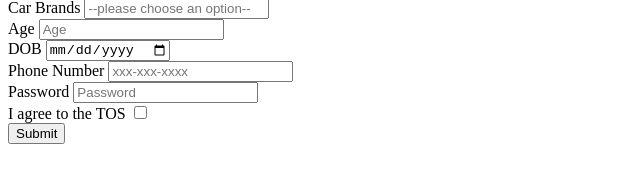
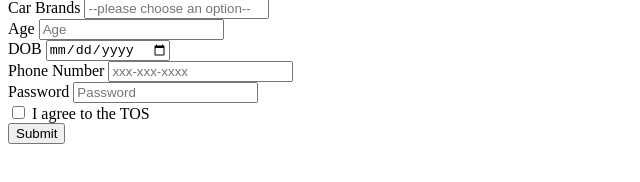
Before and after one commit to acciojob/signup-form-car-Areddulanaveenkumar, a website: page main.html in a window 1280 px wide. Shown: the part 144-326 px from the top of the page, 0-640 px from the left. Drawn offline with Linux system fonts and the light colour scheme.

Commit message:
created a submission

```diff
--- a/main.html
+++ b/main.html
@@ -24,13 +24,13 @@
 		<label for="age">Age</label>
 		<input id="age" type="number" placeholder="Age" required><br>
 		<label for="dob">DOB</label>
-		<input id="dob" type="date"><br>
+		<input id="dob" type="date" required><br>
 		<label for="tel">Phone Number</label>
 		<input id="tel" type="tel" placeholder="xxx-xxx-xxxx"><br>
 		<label for="password">Password</label>
 		<input id="password" type="password" required placeholder="Password"><br>
-		<label for="tos">I agree to the TOS</label>
-		<input id="tos" type="checkbox" required><br>
+		<input id="tos" type="checkbox" required>
+		<label for="tos">I agree to the TOS</label><br>
 		<input type="submit">
 	</form>
     <script type="text/javascript" src="./script.js">
```
